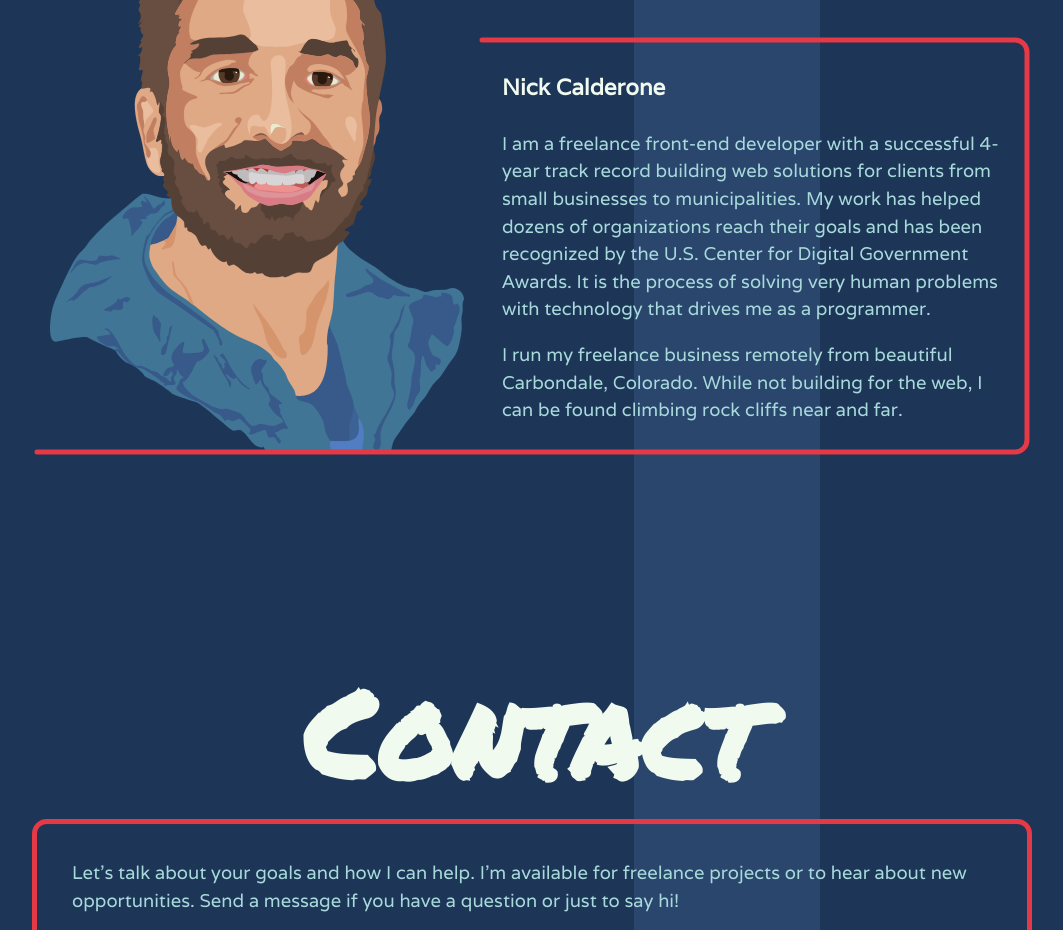
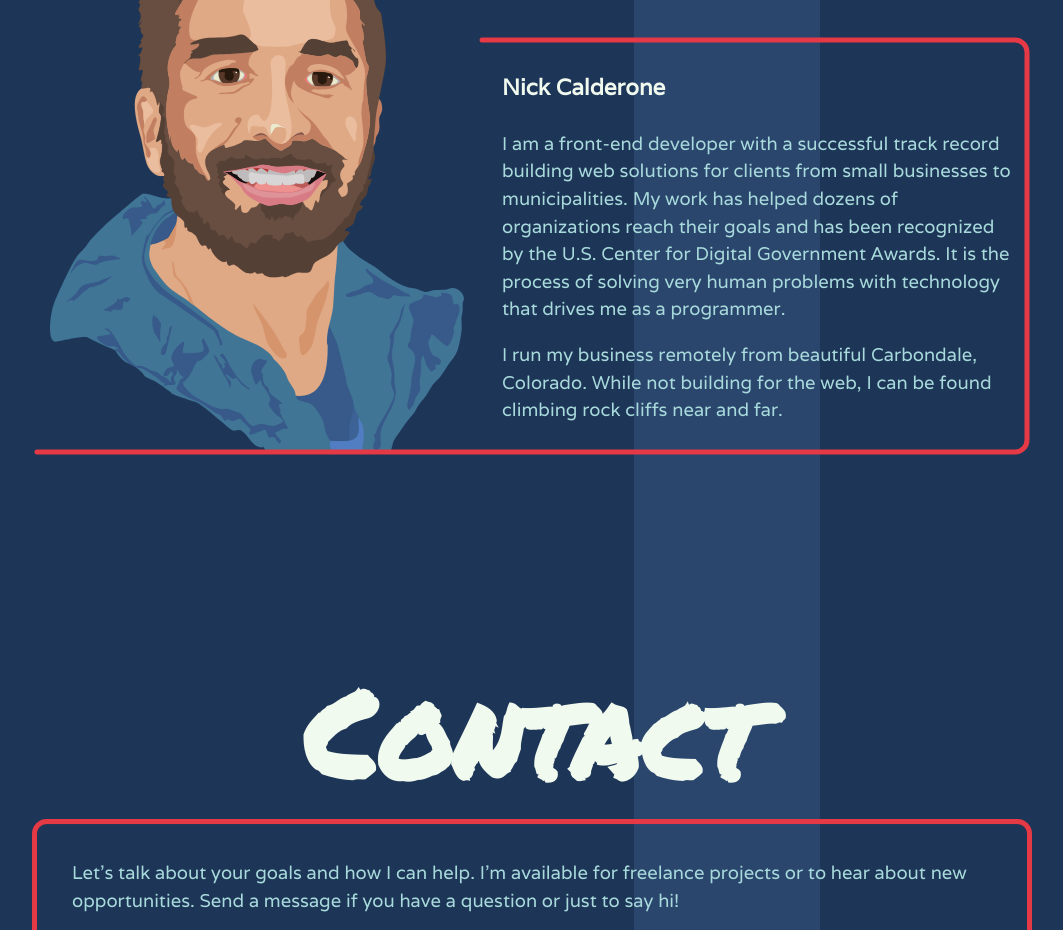
Before and after one commit to NickCalderone/developer-portfolio, a Nuxt app: page / in a window 1280 px wide. Shown: the part 2060-2990 px from the top of the page, without its empty margins (108-1171 px from the left). Built offline with nearby package versions, Linux system fonts and the light colour scheme.

Commit message:
removed freelance from about text

```diff
--- a/components/About.vue
+++ b/components/About.vue
@@ -148,15 +148,14 @@ export default {
 		<div class="about-text">
 			<h3 class="about-subheader">Nick Calderone</h3>
 			<p>
-				I am a freelance front-end developer with a successful 4-year track record building web solutions for
-				clients
+				I am a front-end developer with a successful track record building web solutions for clients
 				from small businesses to municipalities. My work has helped dozens of organizations reach their goals and
 				has been recognized by the U.S. Center for Digital Government Awards. It is the process of solving very
 				human problems with technology that drives me as a programmer.
 			</p>
 			<br>
 			<p>
-				I run my freelance business remotely from beautiful Carbondale, Colorado. While not building for the web,
+				I run my business remotely from beautiful Carbondale, Colorado. While not building for the web,
 				I can be found climbing rock cliffs near and far.
 			</p>
 		</div>
```
